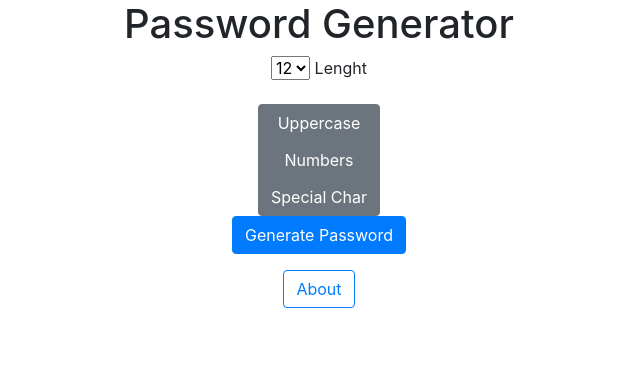
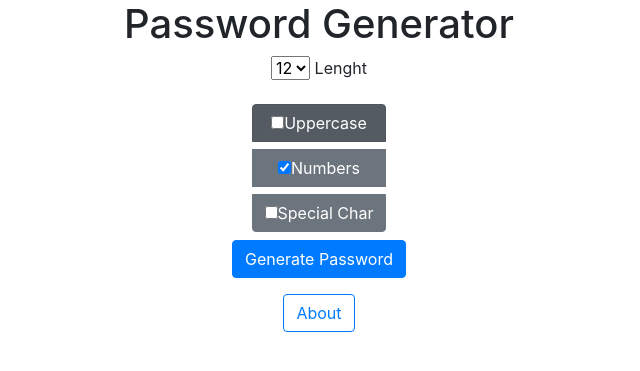
Before and after one commit to Marakaz/simply-password-generator, a Django app: template generator/templates/generator/home.html in a window 1280 px wide. Shown: the top 371 px of the page, without its empty margins (321-961 px from the left). Run offline with Django 3.2, Linux system fonts and the light colour scheme; the template is opened without the code that fills it, so the values that code supplies are empty; some libraries are stand-ins or nearby versions.

Commit message:
modified home.html, modified views.html

```diff
--- a/generator/templates/generator/home.html
+++ b/generator/templates/generator/home.html
@@ -17,10 +17,13 @@
     </select> Lenght
     <br>
     <br>
-    <div class="btn-group-vertical" class="btn-group btn-group-sm" aria-label="Toolbar with extra options">
-        <button type="button" class="btn btn-secondary">Uppercase</button>
-        <button type="button" class="btn btn-secondary">Numbers</button>
-        <button type="button" class="btn btn-secondary">Special Char</button>
+    <div class="btn-group-vertical" class="btn-group btn-group" data-toggle="buttons">
+        <label class="btn btn-secondary active">
+            <input type="checkbox" name="uppercase">Uppercase</label>
+        <label class="btn btn-secondary">
+            <input type="checkbox" checked name="numbers">Numbers</label>
+        <label class="btn btn-secondary">
+            <input type="checkbox" name="special">Special Char</label>
     </div>
 
     <br>
--- a/generator/views.py
+++ b/generator/views.py
@@ -1,6 +1,7 @@
 from django.shortcuts import render
 from django.http import HttpResponse
 import random   # to generate random password
+
 
 # Create your views here.
 
```
